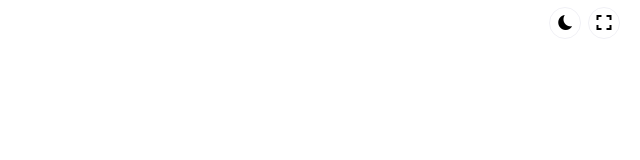
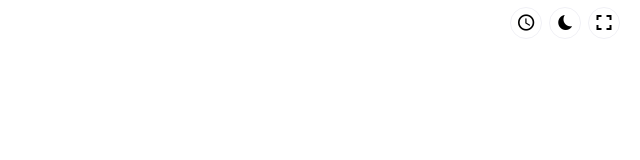
Before and after one commit to hoadh/draft-typing, an Angular app: page / in a window 1280 px wide. Shown: the top 160 px of the page, without its empty margins (640-1280 px from the left). Built offline with nearby package versions, Linux system fonts and the light colour scheme.

Commit message:
[new] add clock icon for showing duration

```diff
--- a/src/app/app.component.html
+++ b/src/app/app.component.html
@@ -1,4 +1,9 @@
 <div id="zen-mode-buttons" class="toggle">
+  <div class="round-button">
+    <i class="icon ion-md-time"></i>
+  </div>
+
+  <div class="seperator"></div>
 
   <div class="round-button">
     <i class="icon ion-ios-moon"></i>
```
